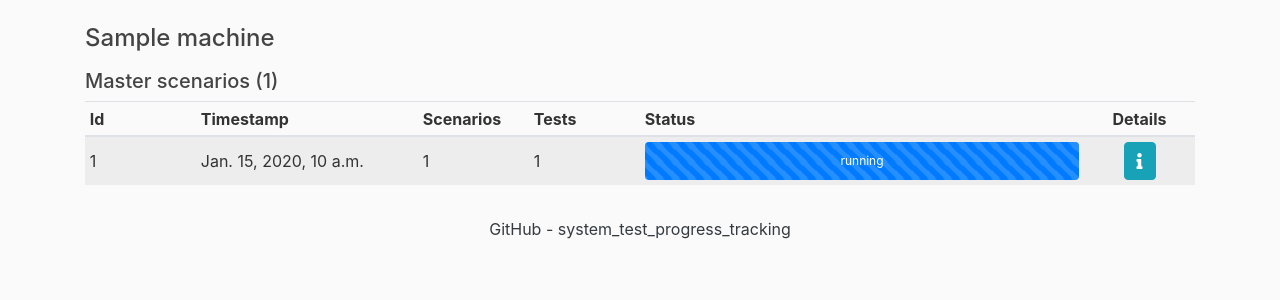
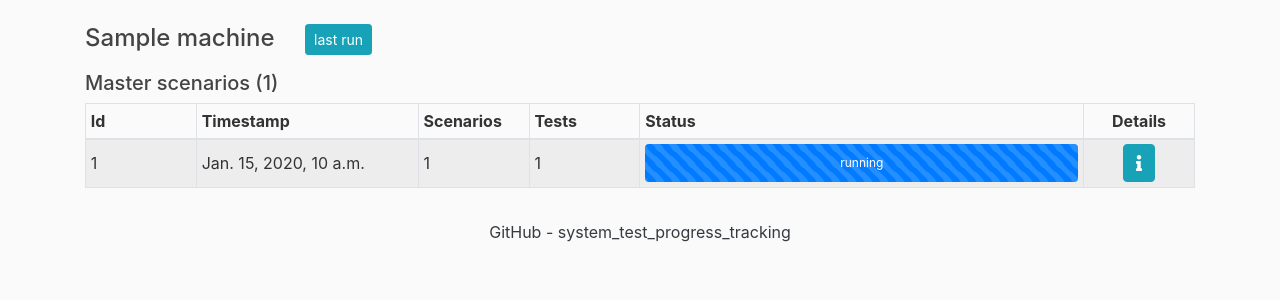
Before and after one commit to TobKed/system_test_progress_tracking, a Django app: page /machine/1 in a window 1280 px wide. Shown: the part 56-356 px from the top of the page. Run offline with Django 3.2, Linux system fonts and the light colour scheme; tables that the repository leaves empty hold one stand-in row (values such as "Sample post"); some libraries are stand-ins or nearby versions.

Commit message:
fix templates

```diff
--- a/system_test_progress_tracking/progress_tracking/templates/progress_tracking/machine_detail.html
+++ b/system_test_progress_tracking/progress_tracking/templates/progress_tracking/machine_detail.html
@@ -2,18 +2,23 @@
 {% block content %}
     <article class="media content-section">
         <div class="media-body">
-            <h4 class="article-title">{{ machine.machine_name }}</h4>
+            <h4 class="article-title">
+                {{ machine.machine_name }}
+                <a href="{% url "machine-last-data-view" machine.pk %}" class="btn btn-info btn-sm mx-4"><span class="">last run</span></a>
+            </h4>
             <p class="article-content">
                 <h5>Master scenarios ({{ page_obj.paginator.count }})</h5>
-                    <table id="mytable" class="table table-bordred table-striped table-hover table-sm">
+                    <table id="mytable" class="table table-bordered table-striped table-hover table-sm">
 
                         <thead>
+                            <tr>
                                 <th>Id</th>
                                 <th>Timestamp</th>
                                 <th>Scenarios</th>
                                 <th>Tests</th>
                                 <th>Status</th>
                                 <th class=" text-center">Details</th>
+                            </tr>
                         </thead>
 
                         <tbody>
--- a/system_test_progress_tracking/progress_tracking/templates/progress_tracking/machine_list.html
+++ b/system_test_progress_tracking/progress_tracking/templates/progress_tracking/machine_list.html
@@ -11,7 +11,7 @@
 
                 <div class="table-responsive">
 
-                    <table id="mytable" class="table table-bordred table-striped table-hover table-sm">
+                    <table id="mytable" class="table table-bordered table-striped table-hover table-sm">
 
                         <thead>
                             <th>Id</th>
```
Lines whose indentation alone changed are shown as unchanged.
